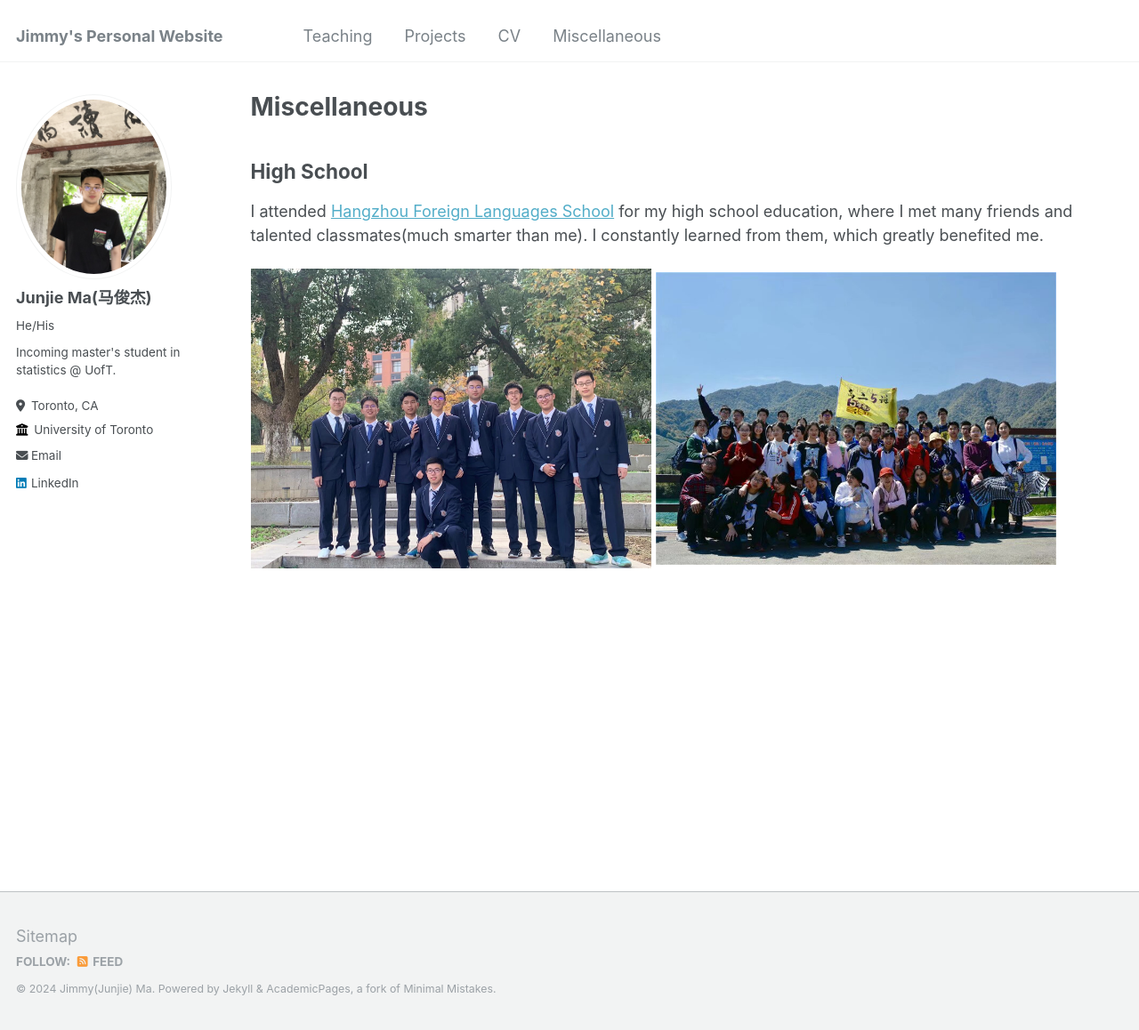
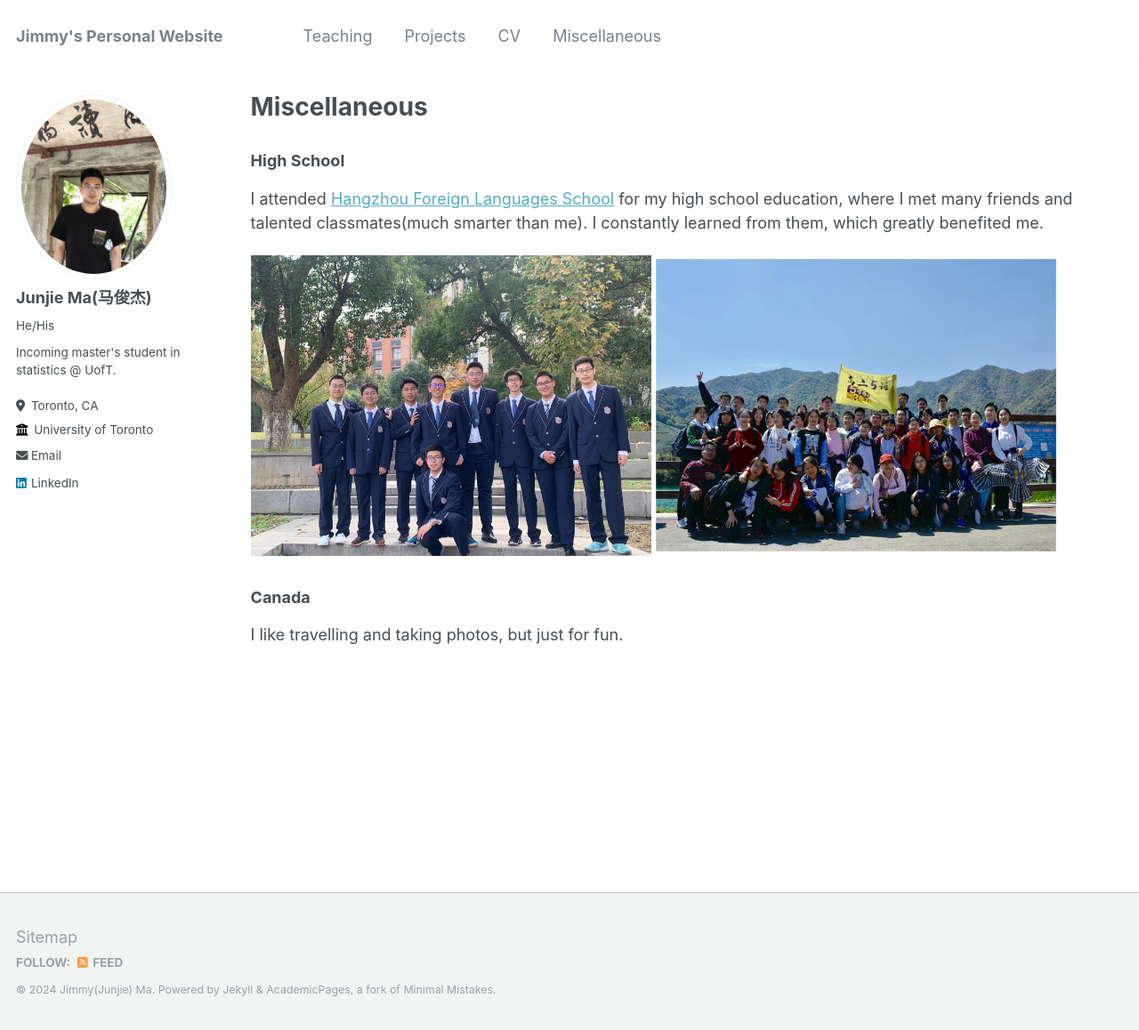
Before and after one commit to JimmyMa1006/JimmyMa1006.github.io, a Jekyll site: the page built from _pages/miscellaneous.md, in a window 1280 px wide and 1158 px high. Shown: the whole window at 89% size. Built offline with Jekyll 4.4.1, drawn with Linux system fonts in a browser that asks for light colours.

Commit message:
Update miscellaneous.md

```diff
--- a/_pages/miscellaneous.md
+++ b/_pages/miscellaneous.md
@@ -5,8 +5,11 @@ permalink: /miscellaneous/
 author_profile: true
 ---
 
-## High School
+### High School
 
 I attended [Hangzhou Foreign Languages School](http://www.chinahw.net/web/index.php/index/xxgk/moid/25) for my high school education, where I met many friends and talented classmates(much smarter than me). I constantly learned from them, which greatly benefited me.
 
 <img src="https://github.com/JimmyMa1006/JimmyMa1006.github.io/blob/1f715c22d9cff999232bea9855eca2f2583214d4/images/HighSchool.png?raw=true" alt="HighSchool" width="450"/> <img src="https://github.com/JimmyMa1006/JimmyMa1006.github.io/blob/3b560326bc1d97760191bcbf819f3a708c7ff953/images/ClassPhoto.png?raw=true" alt="HighSchool2" width="450"/>
+
+### Canada
+I like travelling and taking photos, but just for fun.
```
